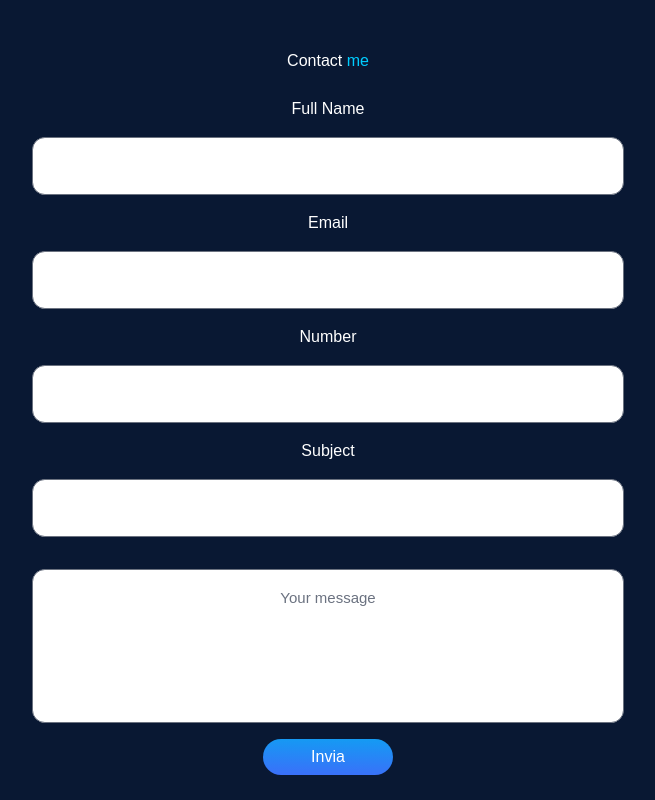
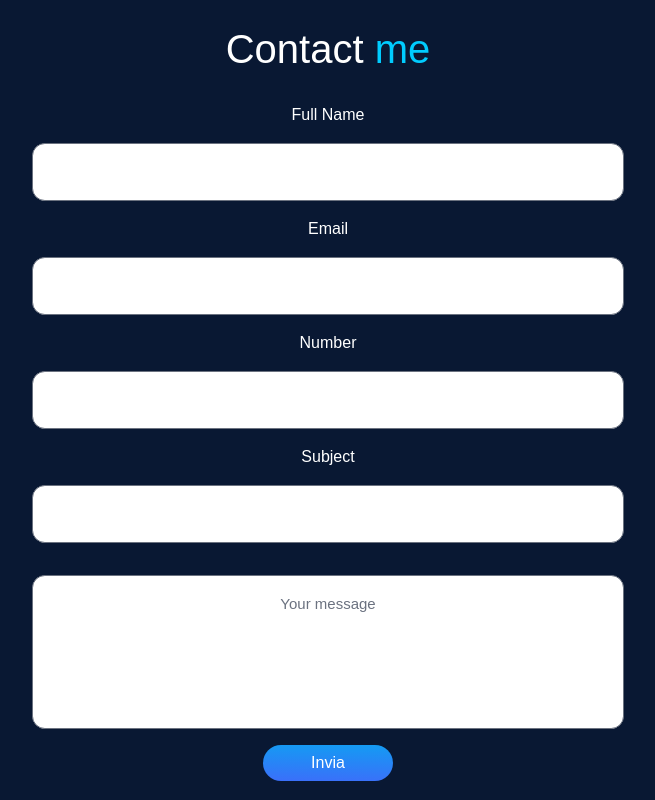
Before and after one commit to paulwebdevpe/paulwebdevpe.github.io, a website: page portfolio/contact/index.html in a window 1280 px wide. Shown: the whole page, without its empty margins (312-967 px from the left). Drawn offline with nearby package versions, Linux system fonts and the light colour scheme.

Commit message:
creato portfolioo

```diff
--- a/portfolio/contact/index.html
+++ b/portfolio/contact/index.html
@@ -20,7 +20,7 @@
     <section
       class="min-h-screen max-w-[650px] mx-auto flex flex-col justify-center items-center"
     >
-      <h2 class="text-center py-6 text-[30px]">Contact <span class="text-[#00ccff]">me</span></h2>
+      <h2 class="text-center pb-6 text-[40px]">Contact <span class="text-[#00ccff]">me</span></h2>
       <form class="form" action="#">
         <div class="form_box ">
           <label for="fname">Full Name</label>
--- a/tailwind.config.js
+++ b/tailwind.config.js
@@ -3,6 +3,8 @@ module.exports = {
   content: ["../portfolio/**/*.{html,js}","./index.html",  "./node_modules/flowbite/**/*.js"],
   theme: {
     extend: {
+
+
       keyframes: {
         rotate: {
           "0%": { transform: "rotate(0deg)" },
```
Also changed, not shown: assets/css/output.css.
